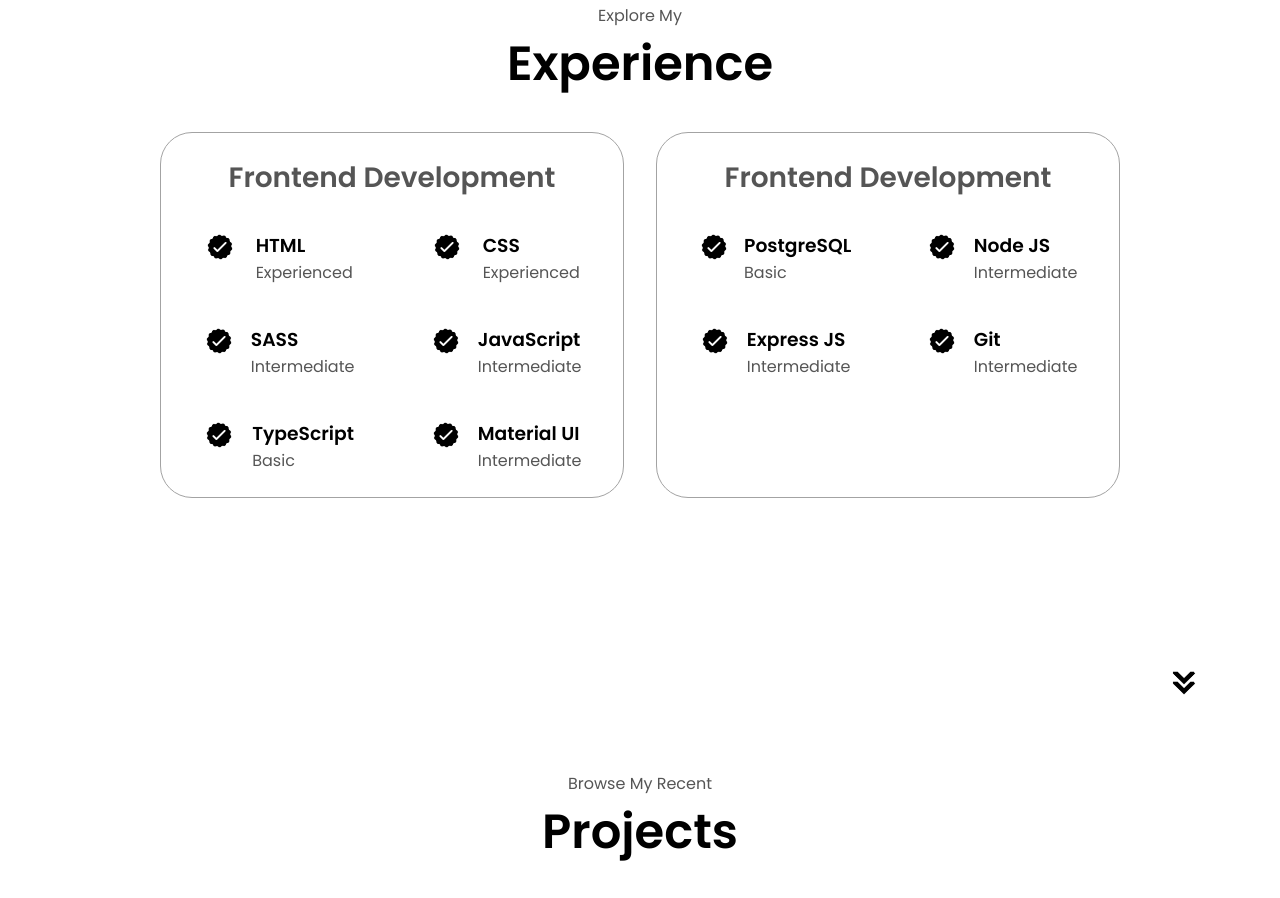
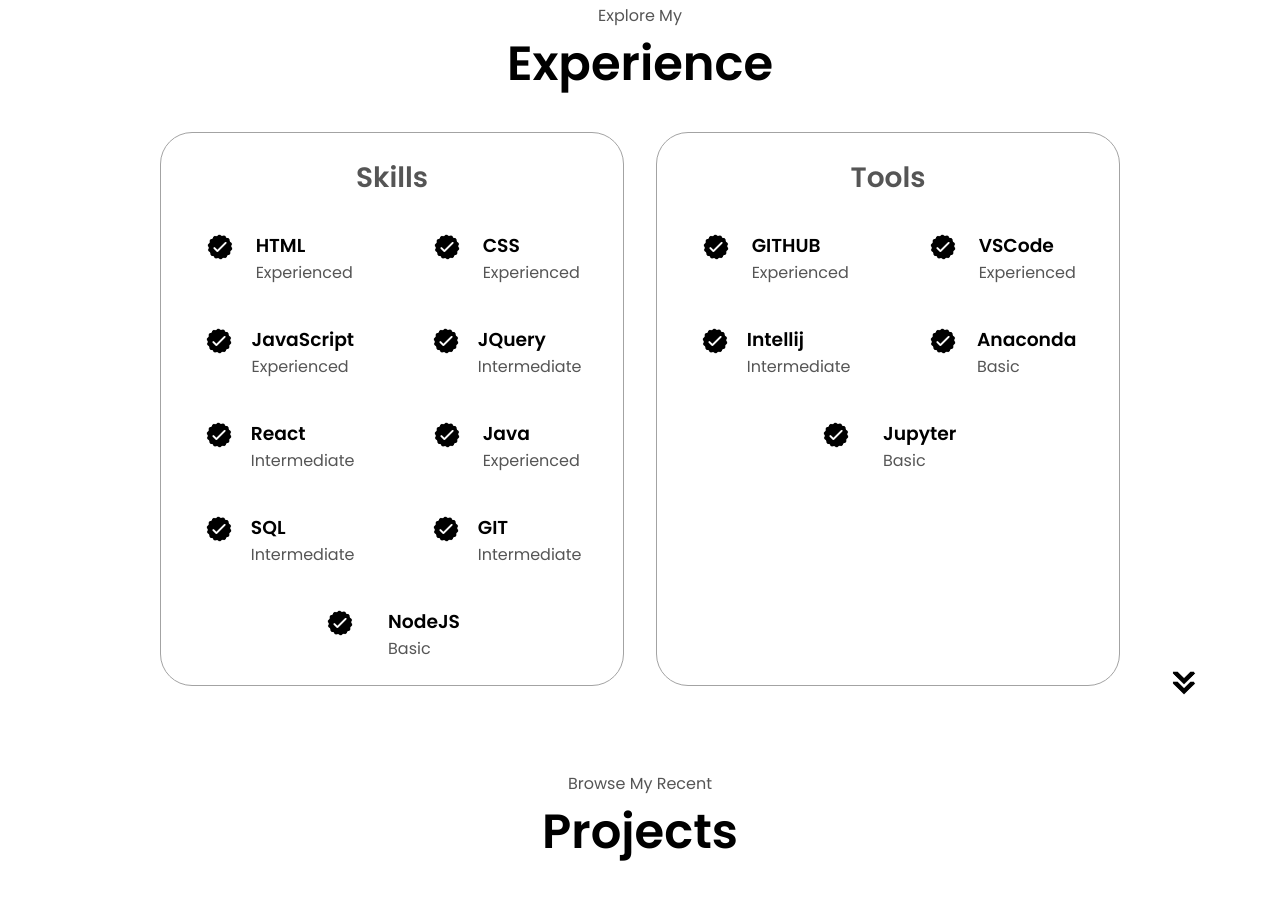
Before and after one commit to hadanavdeep/Navdeep_Personal_Portfolio, a plain HTML site: page index.html in a window 1280 px wide. Shown: the part 1693-2591 px from the top of the page. Drawn offline with Linux system fonts and the light colour scheme.

Commit message:
Updating resume
Updating resume and correcting styles.

```diff
--- a/index.html
+++ b/index.html
@@ -38,7 +38,7 @@
     </nav>
     <section id="profile">
       <div class="section__pic-container">
-        <img src="./assets/pp.png" alt="Navdeep Hada profile picture" />
+        <img src="./assets/profile-pic.png" alt="Navdeep Hada profile picture" />
       </div>
       <div class="section__text">
         <p class="section__text__p1">Hello, I'm</p>
@@ -125,7 +125,7 @@
       <div class="experience-details-container">
         <div class="about-containers">
           <div class="details-container">
-            <h2 class="experience-sub-title">Frontend Development</h2>
+            <h2 class="experience-sub-title">Skills</h2>
             <div class="article-container">
               <article>
                 <img
@@ -156,7 +156,18 @@
                   class="icon"
                 />
                 <div>
-                  <h3>SASS</h3>
+                  <h3>JavaScript</h3>
+                  <p>Experienced</p>
+                </div>
+              </article>
+              <article>
+                <img
+                  src="./assets/checkmark.png"
+                  alt="Experience icon"
+                  class="icon"
+                />
+                <div>
+                  <h3>JQuery</h3>
                   <p>Intermediate</p>
                 </div>
               </article>
@@ -167,7 +178,51 @@
                   class="icon"
                 />
                 <div>
-                  <h3>JavaScript</h3>
+                  <h3>React</h3>
+                  <p>Intermediate</p>
+                </div>
+              </article>
+              <!-- <article>
+                <img
+                  src="./assets/checkmark.png"
+                  alt="Experience icon"
+                  class="icon"
+                />
+                <div>
+                  <h3>C</h3>
+                  <p>Intermediate</p>
+                </div>
+              </article> -->
+              <article>
+                <img
+                  src="./assets/checkmark.png"
+                  alt="Experience icon"
+                  class="icon"
+                />
+                <div>
+                  <h3>Java</h3>
+                  <p>Experienced</p>
+                </div>
+              </article>
+              <!-- <article>
+                <img
+                  src="./assets/checkmark.png"
+                  alt="Experience icon"
+                  class="icon"
+                />
+                <div>
+                  <h3>Python</h3>
+                  <p>Basic</p>
+                </div>
+              </article> -->
+              <article>
+                <img
+                  src="./assets/checkmark.png"
+                  alt="Experience icon"
+                  class="icon"
+                />
+                <div>
+                  <h3>SQL</h3>
                   <p>Intermediate</p>
                 </div>
               </article>
@@ -178,7 +233,67 @@
                   class="icon"
                 />
                 <div>
-                  <h3>TypeScript</h3>
+                  <h3>GIT</h3>
+                  <p>Intermediate</p>
+                </div>
+              </article>
+              <article>
+                <img
+                  src="./assets/checkmark.png"
+                  alt="Experience icon"
+                  class="icon"
+                />
+                <div>
+                  <h3>NodeJS</h3>
+                  <p>Basic</p>
+                </div>
+              </article>
+            </div>
+          </div>
+          <div class="details-container">
+            <h2 class="experience-sub-title">Tools</h2>
+            <div class="article-container">
+              <article>
+                <img
+                  src="./assets/checkmark.png"
+                  alt="Experience icon"
+                  class="icon"
+                />
+                <div>
+                  <h3>GITHUB</h3>
+                  <p>Experienced</p>
+                </div>
+              </article>
+              <article>
+                <img
+                  src="./assets/checkmark.png"
+                  alt="Experience icon"
+                  class="icon"
+                />
+                <div>
+                  <h3>VSCode</h3>
+                  <p>Experienced</p>
+                </div>
+              </article>
+              <article>
+                <img
+                  src="./assets/checkmark.png"
+                  alt="Experience icon"
+                  class="icon"
+                />
+                <div>
+                  <h3>Intellij</h3>
+                  <p>Intermediate</p>
+                </div>
+              </article>
+              <article>
+                <img
+                  src="./assets/checkmark.png"
+                  alt="Experience icon"
+                  class="icon"
+                />
+                <div>
+                  <h3>Anaconda</h3>
                   <p>Basic</p>
                 </div>
               </article>
@@ -189,57 +304,8 @@
                   class="icon"
                 />
                 <div>
-                  <h3>Material UI</h3>
-                  <p>Intermediate</p>
-                </div>
-              </article>
-            </div>
-          </div>
-          <div class="details-container">
-            <h2 class="experience-sub-title">Frontend Development</h2>
-            <div class="article-container">
-              <article>
-                <img
-                  src="./assets/checkmark.png"
-                  alt="Experience icon"
-                  class="icon"
-                />
-                <div>
-                  <h3>PostgreSQL</h3>
+                  <h3>Jupyter</h3>
                   <p>Basic</p>
-                </div>
-              </article>
-              <article>
-                <img
-                  src="./assets/checkmark.png"
-                  alt="Experience icon"
-                  class="icon"
-                />
-                <div>
-                  <h3>Node JS</h3>
-                  <p>Intermediate</p>
-                </div>
-              </article>
-              <article>
-                <img
-                  src="./assets/checkmark.png"
-                  alt="Experience icon"
-                  class="icon"
-                />
-                <div>
-                  <h3>Express JS</h3>
-                  <p>Intermediate</p>
-                </div>
-              </article>
-              <article>
-                <img
-                  src="./assets/checkmark.png"
-                  alt="Experience icon"
-                  class="icon"
-                />
-                <div>
-                  <h3>Git</h3>
-                  <p>Intermediate</p>
                 </div>
               </article>
             </div>
```
Also changed, not shown: assets/pp.png (deleted), 2 other files.
